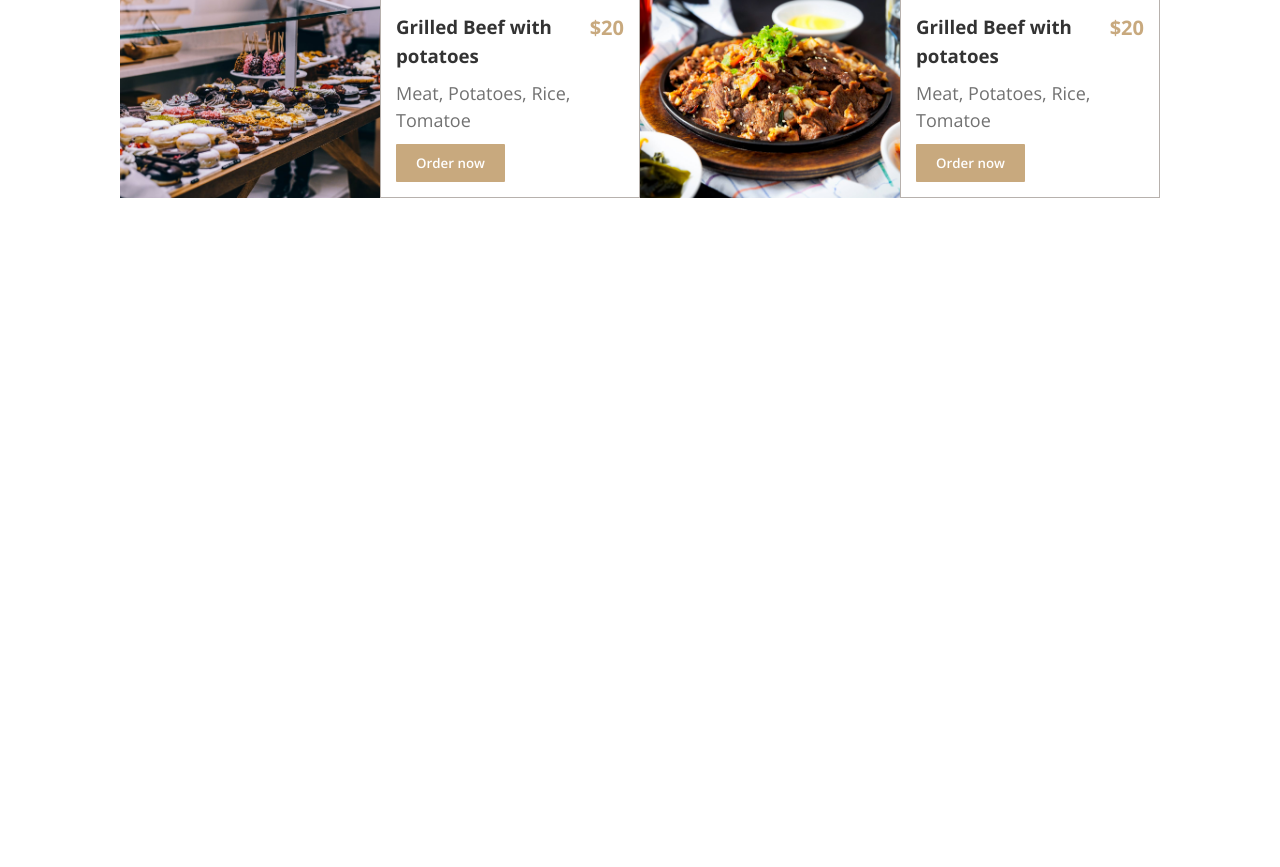
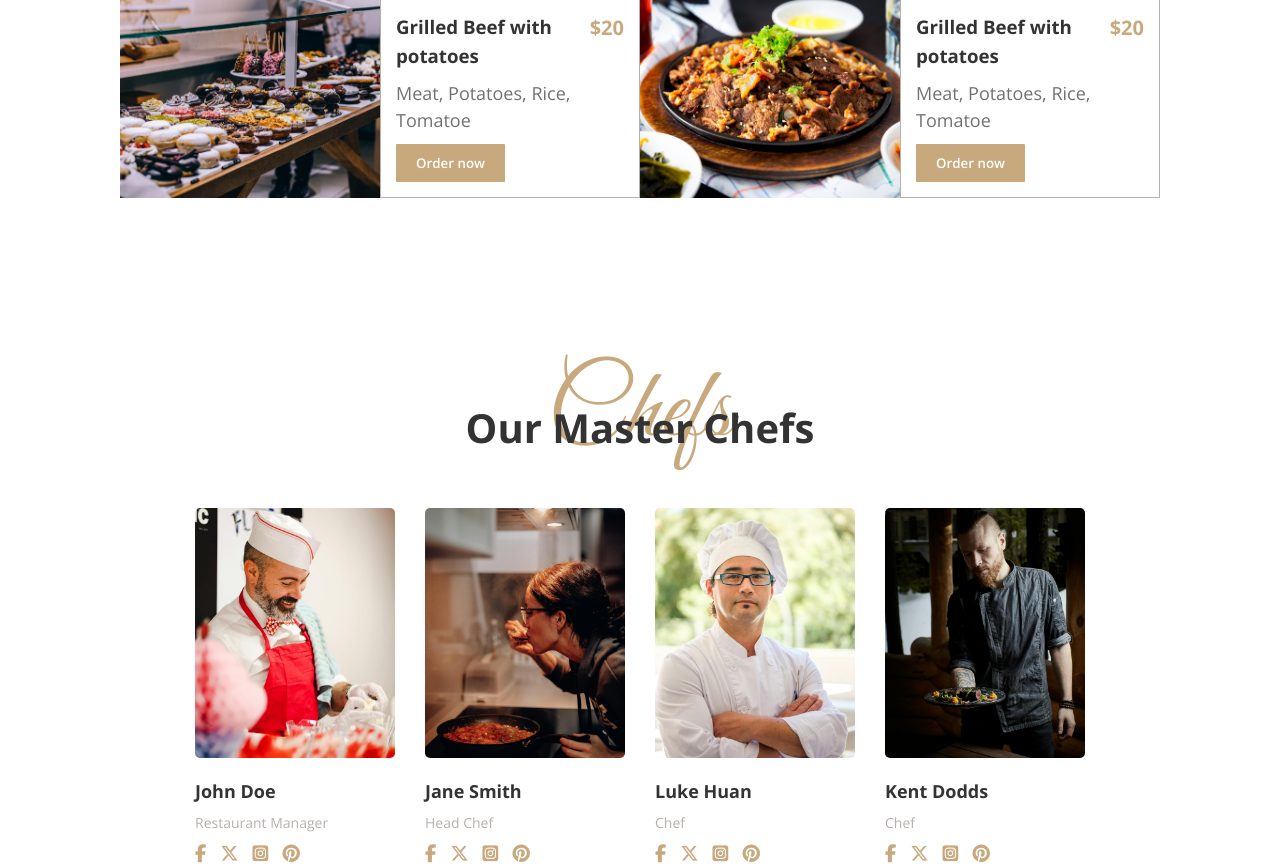
Before and after one commit to codeme254/MealZone, a website built with Vite: page index.html in a window 1280 px wide. Shown: the part 2025-2892 px from the top of the page. Before the commit the page ends 2323 px from the top, so only its background shows below. Built offline with nearby package versions, Linux system fonts and the light colour scheme; files whose address does not match are found by name.

Commit message:
build the chefs section

```diff
--- a/index.html
+++ b/index.html
@@ -269,6 +269,103 @@
       </div>
     </section>
     <!-- end of the menu section -->
+
+    <section class="chefs-section">
+      <div class="title">
+        <span class="title--sub">chefs</span>
+        <h2 class="title--main">our master chefs</h2>
+
+        <div class="chefs-container">
+          <div class="chef">
+            <div class="chef-img-wrapper">
+              <img src="./images/chef-1.jpg" alt="john doe" />
+            </div>
+            <h5 class="chef-name">john doe</h5>
+            <p class="chef-position">restaurant manager</p>
+            <div class="chef-socials">
+              <a href="#" class="chef-social"
+                ><i class="fa-brands fa-facebook-f"></i
+              ></a>
+              <a href="#" class="chef-social"
+                ><i class="fa-brands fa-x-twitter"></i
+              ></a>
+              <a href="#" class="chef-social"
+                ><i class="fa-brands fa-square-instagram"></i
+              ></a>
+              <a href="#" class="chef-social"
+                ><i class="fa-brands fa-pinterest"></i
+              ></a>
+            </div>
+          </div>
+
+          <div class="chef">
+            <div class="chef-img-wrapper">
+              <img src="./images/chef-2.jpg" alt="jane smith" />
+            </div>
+            <h5 class="chef-name">jane smith</h5>
+            <p class="chef-position">head chef</p>
+            <div class="chef-socials">
+              <a href="#" class="chef-social"
+                ><i class="fa-brands fa-facebook-f"></i
+              ></a>
+              <a href="#" class="chef-social"
+                ><i class="fa-brands fa-x-twitter"></i
+              ></a>
+              <a href="#" class="chef-social"
+                ><i class="fa-brands fa-square-instagram"></i
+              ></a>
+              <a href="#" class="chef-social"
+                ><i class="fa-brands fa-pinterest"></i
+              ></a>
+            </div>
+          </div>
+
+          <div class="chef">
+            <div class="chef-img-wrapper">
+              <img src="./images/chef-3.jpg" alt="luke huan" />
+            </div>
+            <h5 class="chef-name">luke huan</h5>
+            <p class="chef-position">chef</p>
+            <div class="chef-socials">
+              <a href="#" class="chef-social"
+                ><i class="fa-brands fa-facebook-f"></i
+              ></a>
+              <a href="#" class="chef-social"
+                ><i class="fa-brands fa-x-twitter"></i
+              ></a>
+              <a href="#" class="chef-social"
+                ><i class="fa-brands fa-square-instagram"></i
+              ></a>
+              <a href="#" class="chef-social"
+                ><i class="fa-brands fa-pinterest"></i
+              ></a>
+            </div>
+          </div>
+
+          <div class="chef">
+            <div class="chef-img-wrapper">
+              <img src="./images/chef-4.jpg" alt="kent dodds" />
+            </div>
+            <h5 class="chef-name">kent dodds</h5>
+            <p class="chef-position">chef</p>
+            <div class="chef-socials">
+              <a href="#" class="chef-social"
+                ><i class="fa-brands fa-facebook-f"></i
+              ></a>
+              <a href="#" class="chef-social"
+                ><i class="fa-brands fa-x-twitter"></i
+              ></a>
+              <a href="#" class="chef-social"
+                ><i class="fa-brands fa-square-instagram"></i
+              ></a>
+              <a href="#" class="chef-social"
+                ><i class="fa-brands fa-pinterest"></i
+              ></a>
+            </div>
+          </div>
+        </div>
+      </div>
+    </section>
     <script type="module" src="/main.js"></script>
   </body>
 </html>
--- a/style.css
+++ b/style.css
@@ -471,3 +471,54 @@ body {
   border-radius: 1px;
 }
 /* end of menu section stylings */
+
+/* chef section stylings */
+.chefs-section {
+  margin-top: 10rem;
+}
+
+.chefs-container {
+  display: flex;
+  justify-content: center;
+  flex-wrap: wrap;
+  gap: 3rem;
+  margin-top: 5rem;
+}
+
+.chef {
+  width: 20rem;
+}
+
+.chef-img-wrapper {
+  height: 25rem;
+}
+
+.chef-img-wrapper img {
+  width: 100%;
+  height: 100%;
+  display: block;
+  object-fit: cover;
+  border-radius: 5px;
+}
+
+.chef-name {
+  margin-top: 2rem;
+  font-size: 1.8rem;
+  text-transform: capitalize;
+  color: var(--color-black-dark);
+}
+
+.chef-position {
+  margin: 0.7rem 0;
+  font-size: 1.4rem;
+  text-transform: capitalize;
+  color: var(--color-grey-light);
+}
+
+.chef-social,
+.chef-social:visited {
+  color: var(--color-primary);
+  font-size: 1.8rem;
+  margin-right: 1rem;
+}
+/* end of chef section stylings */
```
Also changed, not shown: images/chef-1.jpg (added), images/chef-2.jpg (added), images/chef-3.jpg (added), images/chef-4.jpg (added).
